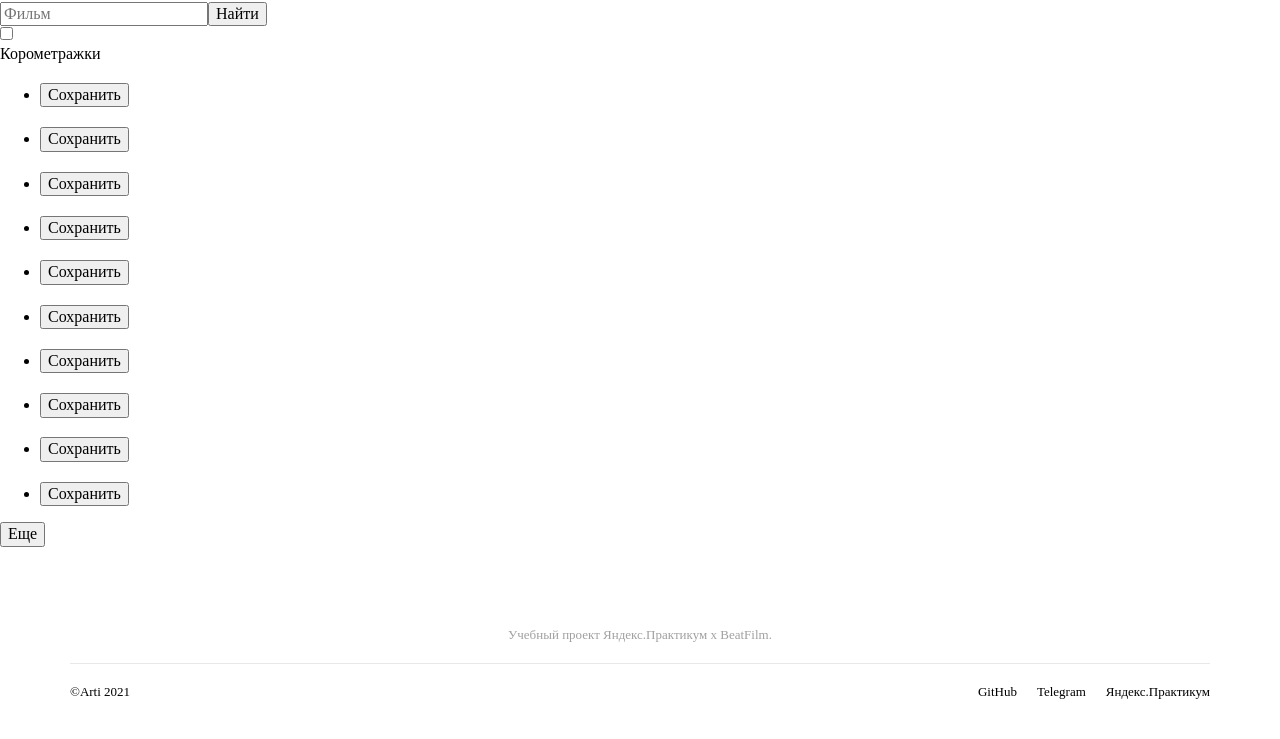
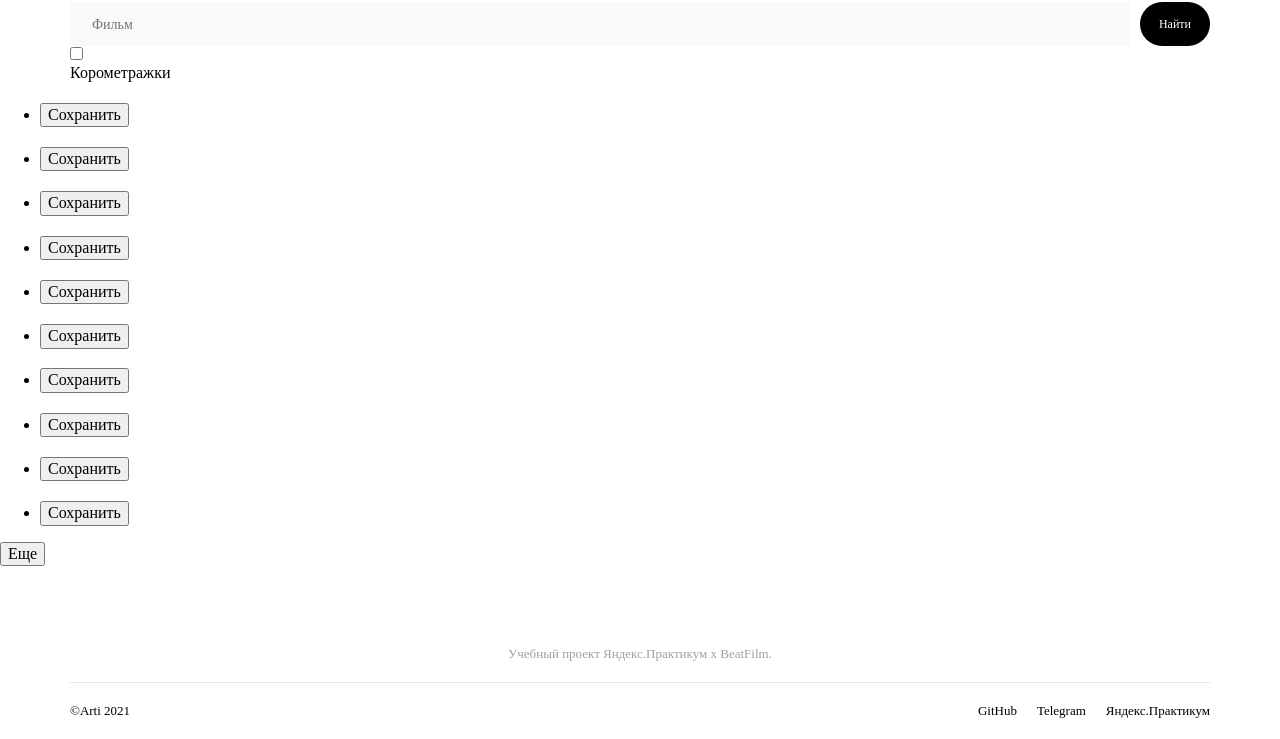
Before and after one commit to Arti-D/movies-explorer-frontend, a React app: page /movies in a window 1280 px wide. Shown: the part 72-811 px from the top of the page. Built offline with nearby package versions, Linux system fonts and the light colour scheme.

Commit message:
Search input css

```diff
--- a/src/components/Movies/SearchForm/SearchForm.css
+++ b/src/components/Movies/SearchForm/SearchForm.css
@@ -0,0 +1,36 @@
+.search__form {
+
+}
+
+.search__wrap {
+    display: flex;
+    justify-content: space-between;
+
+}
+
+.search__input {
+    width: 92.98%;
+    border: none;
+    border-radius: 4px;
+    background-color: #F9F9F9;
+    padding: 0;
+}
+
+.search__input::placeholder {
+    font-weight: normal;
+    font-size: 14px;
+    line-height: 1.29;
+    padding-left: 22px;
+}
+
+.search__btn {
+    color: white;
+    padding: 13px 0px;
+    background-color: #000;
+    border-radius: 40px;
+    border: none;
+    min-width: 70px;
+    font-weight: 500;
+    font-size: 12px;
+    line-height: 1.5;
+}
--- a/src/components/Movies/SearchForm/SearchForm.js
+++ b/src/components/Movies/SearchForm/SearchForm.js
@@ -4,10 +4,10 @@ import FilterCheckbox from "../FilterCheckbox/FilterCheckbox.js";
 function SearchForm() {
     return (
         <div className="component">
-            <form className="search__from">
-                <div className="search__wrapp">
+            <form className="search__from content">
+                <div className="search__wrap">
                     <input className="search__input" type="search" placeholder="Фильм"></input>
-                    <button className="search__btn">Найти</button>
+                    <button type="button" className="search__btn">Найти</button>
                 </div>
                 <FilterCheckbox />
             </form>
--- a/src/index.css
+++ b/src/index.css
@@ -8,3 +8,4 @@
 @import url('./components/Main/Portfolio/Portfolio.css');
 @import url('./components/Footer/Footer.css');
 @import url('./components/Form/Form.css');
+@import url('./components/Movies/SearchForm/SearchForm.css');
```
